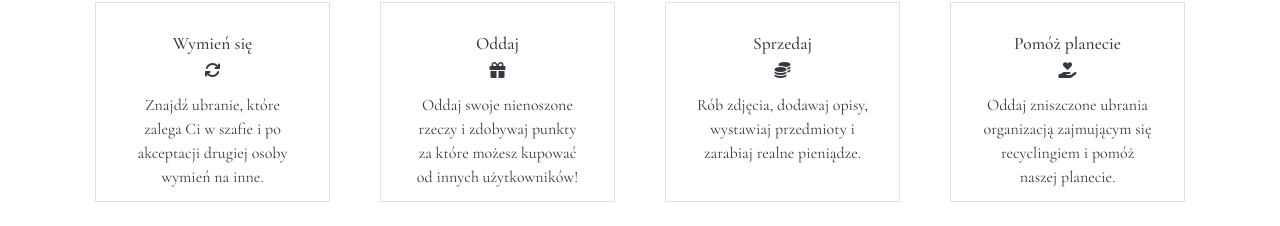
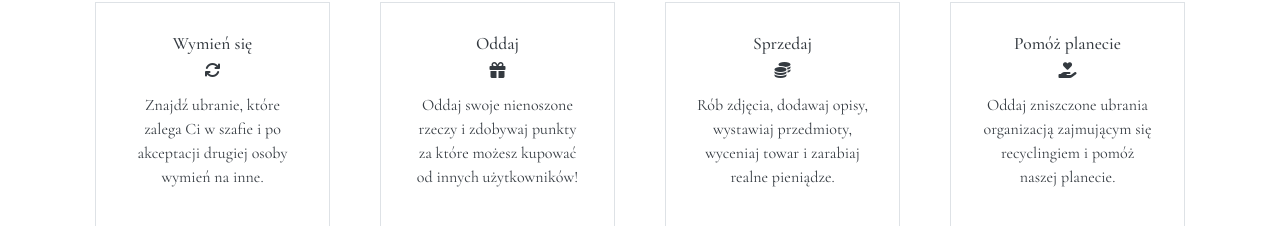
Before and after one commit to AgataJalo/Jalo-Clothes, a plain HTML site: page index.html in a window 1280 px wide. Shown: the part 638-864 px from the top of the page. Drawn offline with nearby package versions, Linux system fonts and the light colour scheme.

Commit message:
about-box fixed

```diff
--- a/index.html
+++ b/index.html
@@ -69,7 +69,7 @@
                      <div class="about-box m-3 p-4 p-lg-5 border">
                          <h3 class="text-dark">Sprzedaj</h3>
                          <p class="about-icon text-dark"><i class="fas fa-coins"></i></p>
-                         <p class="text-dark">Rób zdjęcia, dodawaj opisy, wystawiaj przedmioty i zarabiaj realne pieniądze.</p>
+                         <p class="text-dark">Rób zdjęcia, dodawaj opisy, wystawiaj przedmioty, wyceniaj towar i zarabiaj realne pieniądze.</p>
                      </div>
                  </div>
                  <div class="col-12 col-md-6 col-lg-3">
--- a/style.css
+++ b/style.css
@@ -68,7 +68,3 @@ header .btn {
 }
 
 /*Main*/
-
-.about-box {
-    height: 20rem;
-}
```
